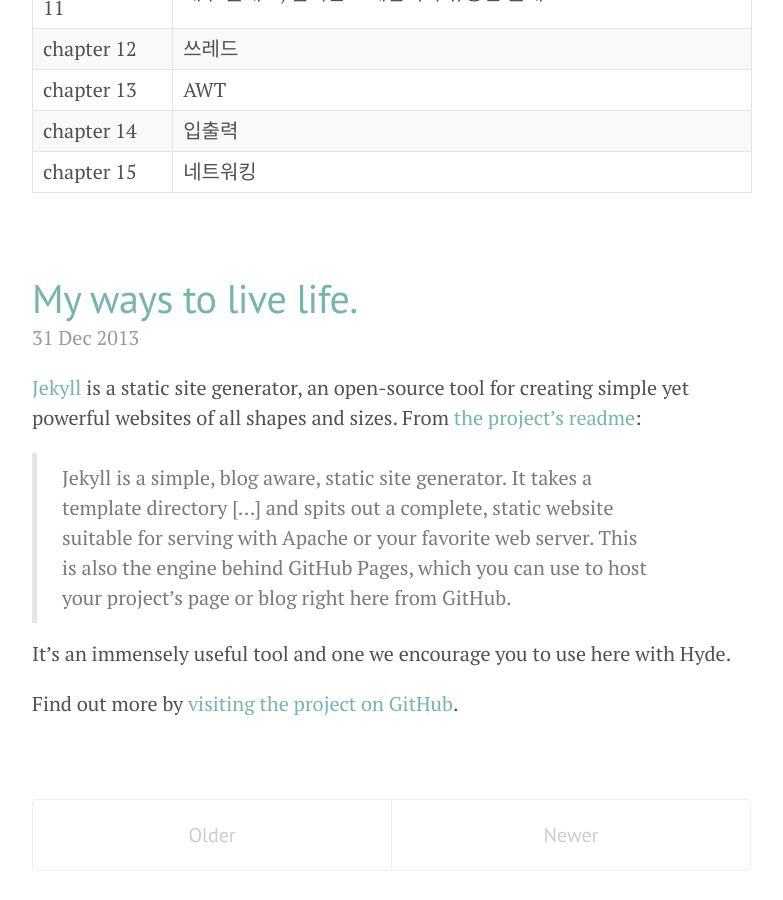
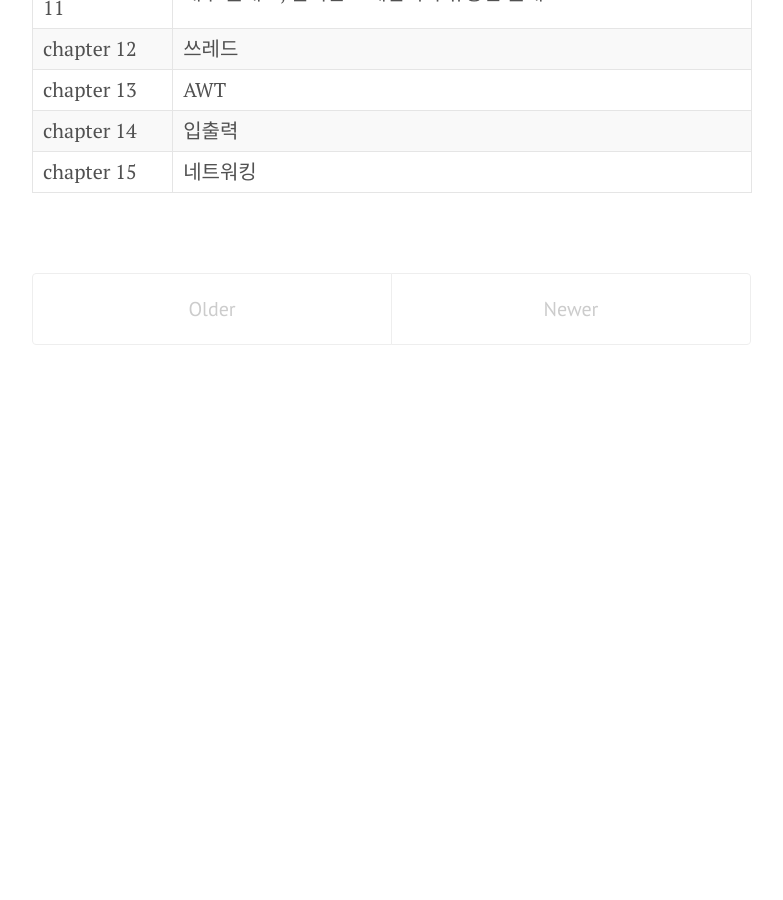
Before and after one commit to whdbswjd89/whdbswjd89.github.io, a Jekyll site: the page built from index.html, in a window 1280 px wide and 900 px high, scrolled down 1220 px. Shown: the whole window, without its empty margins (248-1031 px from the left). Built offline with Jekyll 4.4.1, drawn with Linux system fonts in a browser that asks for light colours; Markdown is read by kramdown in place of the engine named in the settings; the list of posts is cut into pages by our own code; after the commit the page ends 1625 px from its top, so only the background shows below that.

```diff
--- a/_posts/2013-12-31-whats-jekyll.md
+++ /dev/null
@@ -1,12 +0,0 @@
----
-layout: post
-title: My ways to live life.
----
-
-[Jekyll](http://jekyllrb.com) is a static site generator, an open-source tool for creating simple yet powerful websites of all shapes and sizes. From [the project's readme](https://github.com/mojombo/jekyll/blob/master/README.markdown):
-
-  > Jekyll is a simple, blog aware, static site generator. It takes a template directory [...] and spits out a complete, static website suitable for serving with Apache or your favorite web server. This is also the engine behind GitHub Pages, which you can use to host your project’s page or blog right here from GitHub.
-
-It's an immensely useful tool and one we encourage you to use here with Hyde.
-
-Find out more by [visiting the project on GitHub](https://github.com/mojombo/jekyll).
```
Also changed, not shown: _posts/2018-05-29-Starting-java.md (+2 -2 lines).
